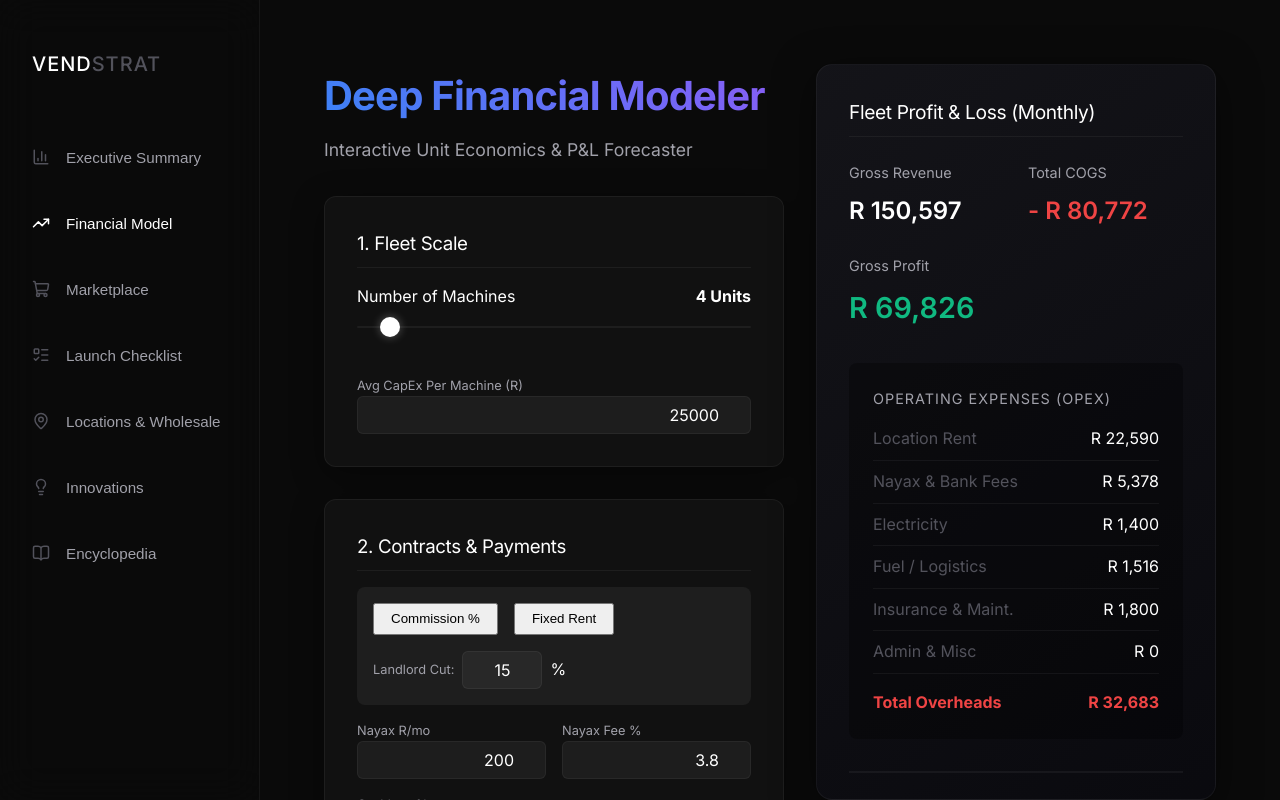
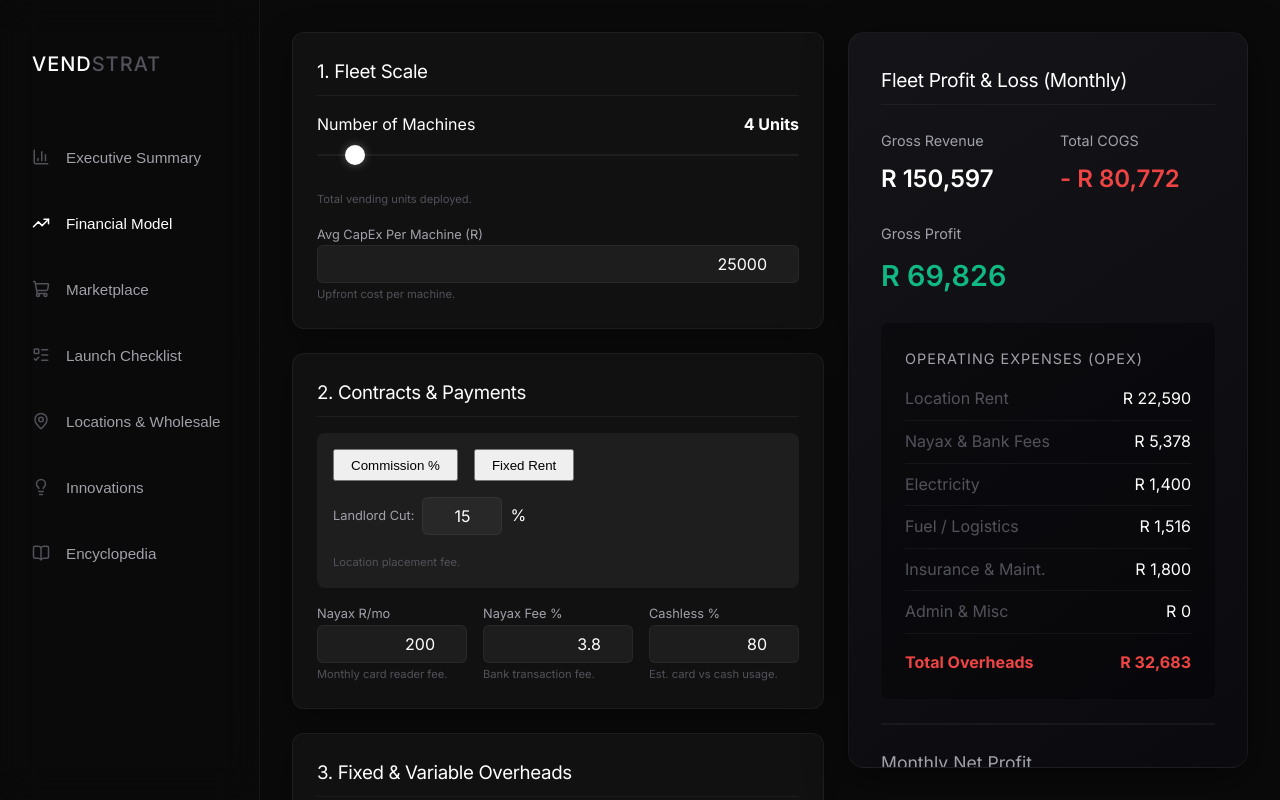
Before and after one commit to obsidian-pixel-backup/vending-strategy-app, a React (Vite) app: page / in a window 1280 px wide. Both pictures are taken after a click on the button "Financial Model". Shown: the top 800 px of the page. Built offline with nearby package versions, Linux system fonts and the light colour scheme.

Commit message:
style: remove headers, tighten spacing, and add control descriptions

```diff
--- a/src/components/FinancialModeler.jsx
+++ b/src/components/FinancialModeler.jsx
@@ -147,15 +147,12 @@ export default function FinancialModeler() {
       {/* LEFT CONTENT AREA */}
       <div className="financial-main">
 
-        <div style={{ textAlign: 'left' }}>
-          <h2 className="gradient-text" style={{ fontSize: '2.5rem', fontWeight: 800, margin: 0 }}>Deep Financial Modeler</h2>
-          <p style={{ color: 'var(--text-secondary)', fontSize: '1.1rem', marginTop: '0.5rem' }}>Interactive Unit Economics & P&L Forecaster</p>
-        </div>
 
-        <div style={{ display: 'flex', flexDirection: 'column', gap: '2rem', width: '100%' }}>
+
+        <div style={{ display: 'flex', flexDirection: 'column', gap: '1.5rem', width: '100%' }}>
 
           {/* TOP CONTROLS */}
-          <div style={{ display: 'flex', gap: '2rem', flexWrap: 'wrap' }}>
+          <div style={{ display: 'flex', gap: '1.5rem', flexWrap: 'wrap' }}>
 
         {/* Fleet Definition */}
         <div className="glass-panel" style={{ flex: '1 1 300px' }}>
@@ -167,10 +164,12 @@ export default function FinancialModeler() {
                 <span style={{ fontWeight: 'bold' }}>{machines} Units</span>
               </div>
               <input type="range" min="1" max="50" value={machines} onChange={(e) => setMachines(Number(e.target.value))} className="interactive-slider" style={{ width: '100%', marginTop: '0.5rem' }} />
+              <div style={{ fontSize: '0.7rem', color: 'var(--text-muted)', marginTop: '0.2rem' }}>Total vending units deployed.</div>
             </div>
             <div>
               <div style={{ fontSize: '0.8rem', color: 'var(--text-secondary)' }}>Avg CapEx Per Machine (R)</div>
               <input type="number" value={machineCapex} onChange={(e) => setMachineCapex(Number(e.target.value))} className="number-input" style={{ width: '100%' }} />
+              <div style={{ fontSize: '0.7rem', color: 'var(--text-muted)', marginTop: '0.2rem' }}>Upfront cost per machine.</div>
             </div>
           </div>
         </div>
@@ -198,18 +197,22 @@ export default function FinancialModeler() {
                   </div>
                 )}
               </div>
+              <div style={{ fontSize: '0.7rem', color: 'var(--text-muted)', marginTop: '0.2rem' }}>Location placement fee.</div>
             </div>
             <div>
               <div style={{ fontSize: '0.8rem', color: 'var(--text-secondary)' }}>Nayax R/mo</div>
               <input type="number" value={nayaxSub} onChange={(e) => setNayaxSub(Number(e.target.value))} className="number-input" style={{ width: '100%' }} />
+              <div style={{ fontSize: '0.7rem', color: 'var(--text-muted)', marginTop: '0.2rem' }}>Monthly card reader fee.</div>
             </div>
             <div>
               <div style={{ fontSize: '0.8rem', color: 'var(--text-secondary)' }}>Nayax Fee %</div>
               <input type="number" value={nayaxFeeRate} onChange={(e) => setNayaxFeeRate(Number(e.target.value))} className="number-input" style={{ width: '100%' }} />
+              <div style={{ fontSize: '0.7rem', color: 'var(--text-muted)', marginTop: '0.2rem' }}>Bank transaction fee.</div>
             </div>
             <div>
               <div style={{ fontSize: '0.8rem', color: 'var(--text-secondary)' }}>Cashless %</div>
               <input type="number" value={cashlessRatio} onChange={(e) => setCashlessRatio(Number(e.target.value))} className="number-input" style={{ width: '100%' }} />
+              <div style={{ fontSize: '0.7rem', color: 'var(--text-muted)', marginTop: '0.2rem' }}>Est. card vs cash usage.</div>
             </div>
           </div>
         </div>
@@ -221,22 +224,27 @@ export default function FinancialModeler() {
             <div>
               <div style={{ fontSize: '0.8rem', color: 'var(--text-secondary)' }}>Electricity (R)</div>
               <input type="number" value={electricity} onChange={(e) => setElectricity(Number(e.target.value))} className="number-input" style={{ width: '100%' }} />
+              <div style={{ fontSize: '0.7rem', color: 'var(--text-muted)', marginTop: '0.2rem' }}>Avg monthly power.</div>
             </div>
             <div>
               <div style={{ fontSize: '0.8rem', color: 'var(--text-secondary)' }}>Insurance (R)</div>
               <input type="number" value={insurance} onChange={(e) => setInsurance(Number(e.target.value))} className="number-input" style={{ width: '100%' }} />
+              <div style={{ fontSize: '0.7rem', color: 'var(--text-muted)', marginTop: '0.2rem' }}>Avg monthly policy.</div>
             </div>
             <div>
               <div style={{ fontSize: '0.8rem', color: 'var(--text-secondary)' }}>Maintenance (R)</div>
               <input type="number" value={maintenance} onChange={(e) => setMaintenance(Number(e.target.value))} className="number-input" style={{ width: '100%' }} />
+              <div style={{ fontSize: '0.7rem', color: 'var(--text-muted)', marginTop: '0.2rem' }}>Expected repairs.</div>
             </div>
             <div>
               <div style={{ fontSize: '0.8rem', color: 'var(--text-secondary)' }}>Fuel Base (R)</div>
               <input type="number" value={fuelBase} onChange={(e) => setFuelBase(Number(e.target.value))} className="number-input" style={{ width: '100%' }} />
+              <div style={{ fontSize: '0.7rem', color: 'var(--text-muted)', marginTop: '0.2rem' }}>Transport/logistics.</div>
             </div>
             <div>
               <div style={{ fontSize: '0.8rem', color: 'var(--text-secondary)' }}>Admin/Misc (R)</div>
               <input type="number" value={adminMisc} onChange={(e) => setAdminMisc(Number(e.target.value))} className="number-input" style={{ width: '100%' }} />
+              <div style={{ fontSize: '0.7rem', color: 'var(--text-muted)', marginTop: '0.2rem' }}>Software/Accounting.</div>
             </div>
           </div>
         </div>
@@ -260,7 +268,7 @@ export default function FinancialModeler() {
           </div>
         </div>
 
-        <div style={{ display: 'grid', gridTemplateColumns: 'repeat(auto-fill, minmax(280px, 1fr))', gap: '1.5rem', marginBottom: '2rem' }}>
+        <div style={{ display: 'grid', gridTemplateColumns: 'repeat(auto-fill, minmax(280px, 1fr))', gap: '1.5rem', marginBottom: '1.5rem' }}>
 
           {inventory
             .filter(item => filterCategory === 'All' || item.category === filterCategory)
@@ -362,7 +370,7 @@ export default function FinancialModeler() {
         <div style={{ display: 'flex', flexDirection: 'column', height: '100%' }}>
         <h3 style={{ borderBottom: '1px solid var(--glass-border)', paddingBottom: '0.5rem', marginBottom: '1.5rem', fontSize: '1.2rem' }}>Fleet Profit & Loss (Monthly)</h3>
 
-        <div style={{ display: 'grid', gridTemplateColumns: 'repeat(auto-fit, minmax(140px, 1fr))', gap: '1.5rem', marginBottom: '2rem' }}>
+        <div style={{ display: 'grid', gridTemplateColumns: 'repeat(auto-fit, minmax(140px, 1fr))', gap: '1.5rem', marginBottom: '1.5rem' }}>
           <div>
             <div style={{ color: 'var(--text-secondary)', marginBottom: '0.5rem', fontSize: '0.9rem' }}>Gross Revenue</div>
             <div style={{ fontSize: '1.5rem', fontWeight: 600 }}>R {totalMonthlyRevenue.toLocaleString(undefined, {maximumFractionDigits:0})}</div>
@@ -377,7 +385,7 @@ export default function FinancialModeler() {
           </div>
         </div>
 
-        <div style={{ background: 'rgba(0,0,0,0.3)', padding: '1.5rem', borderRadius: '8px', marginBottom: '2rem' }}>
+        <div style={{ background: 'rgba(0,0,0,0.3)', padding: '1.5rem', borderRadius: '8px', marginBottom: '1.5rem' }}>
           <h4 style={{ color: 'var(--text-secondary)', marginBottom: '1rem', fontSize: '0.9rem', textTransform: 'uppercase', letterSpacing: '1px' }}>Operating Expenses (OpEx)</h4>
           <div style={{ display: 'grid', gridTemplateColumns: '1fr', gap: '0.5rem' }}>
             <div style={{ display: 'flex', justifyContent: 'space-between', borderBottom: '1px solid rgba(255,255,255,0.05)', paddingBottom: '0.5rem' }}>
--- a/src/index.css
+++ b/src/index.css
@@ -78,7 +78,7 @@ h1 {
   border: 1px solid var(--glass-border);
   box-shadow: var(--glass-shadow);
   border-radius: 12px;
-  padding: 2rem;
+  padding: 1.5rem;
   transition: transform 0.3s ease, border-color 0.3s ease;
 }
 
@@ -164,7 +164,7 @@ h1 {
 .main-content {
   margin-left: 260px;
   flex: 1;
-  padding: 4rem;
+  padding: 2rem;
   max-width: 1800px;
 }
 
@@ -444,7 +444,7 @@ select.number-input option {
 .financial-layout {
   display: flex;
   flex-direction: column;
-  gap: 2rem;
+  gap: 1.5rem;
 }
 
 @media (min-width: 1200px) {
@@ -458,7 +458,7 @@ select.number-input option {
   flex: 1;
   display: flex;
   flex-direction: column;
-  gap: 2rem;
+  gap: 1.5rem;
   width: 100%;
   /* Ensure min-width so flex container doesn't overflow */
   min-width: 0;
```
